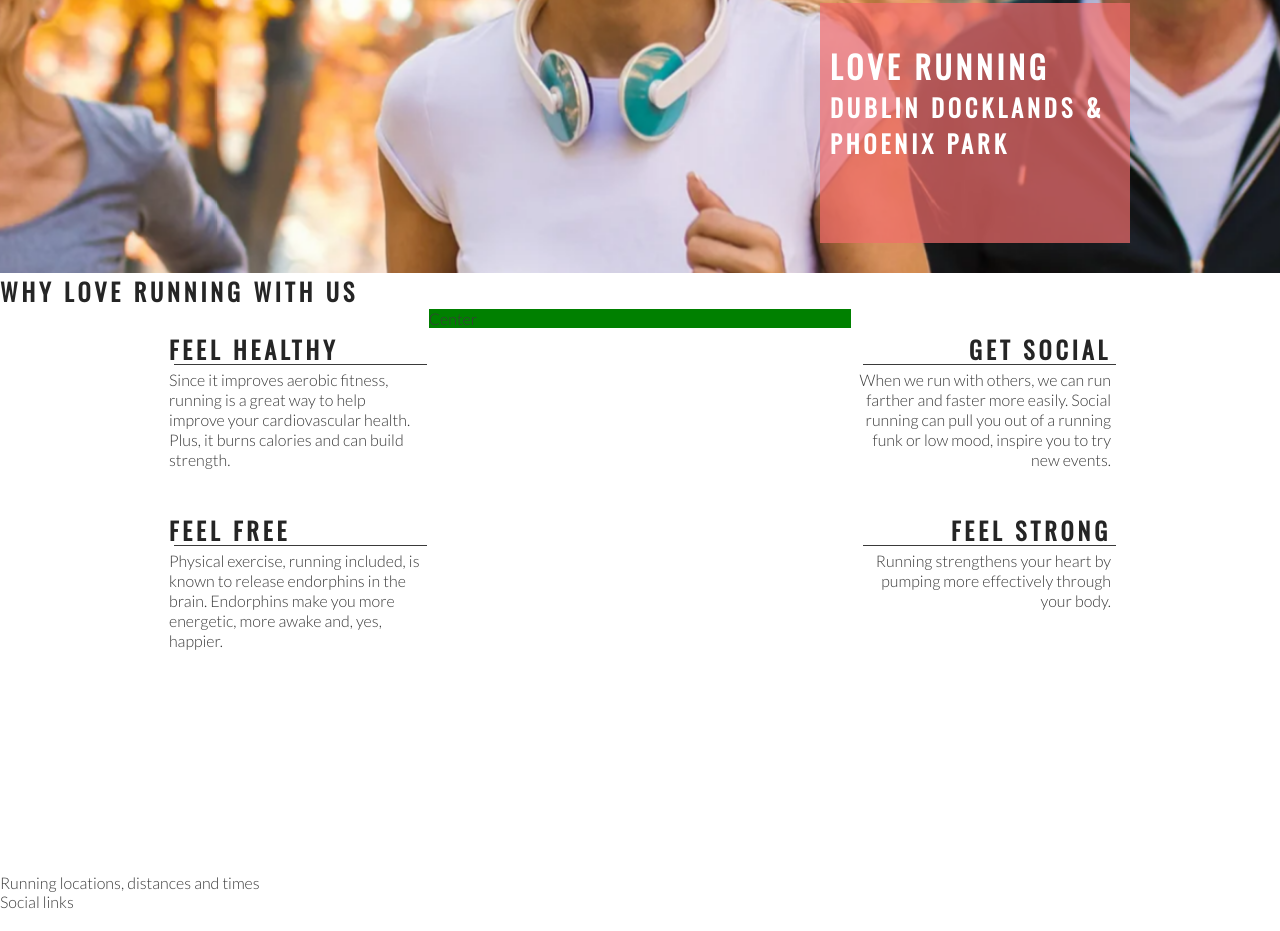
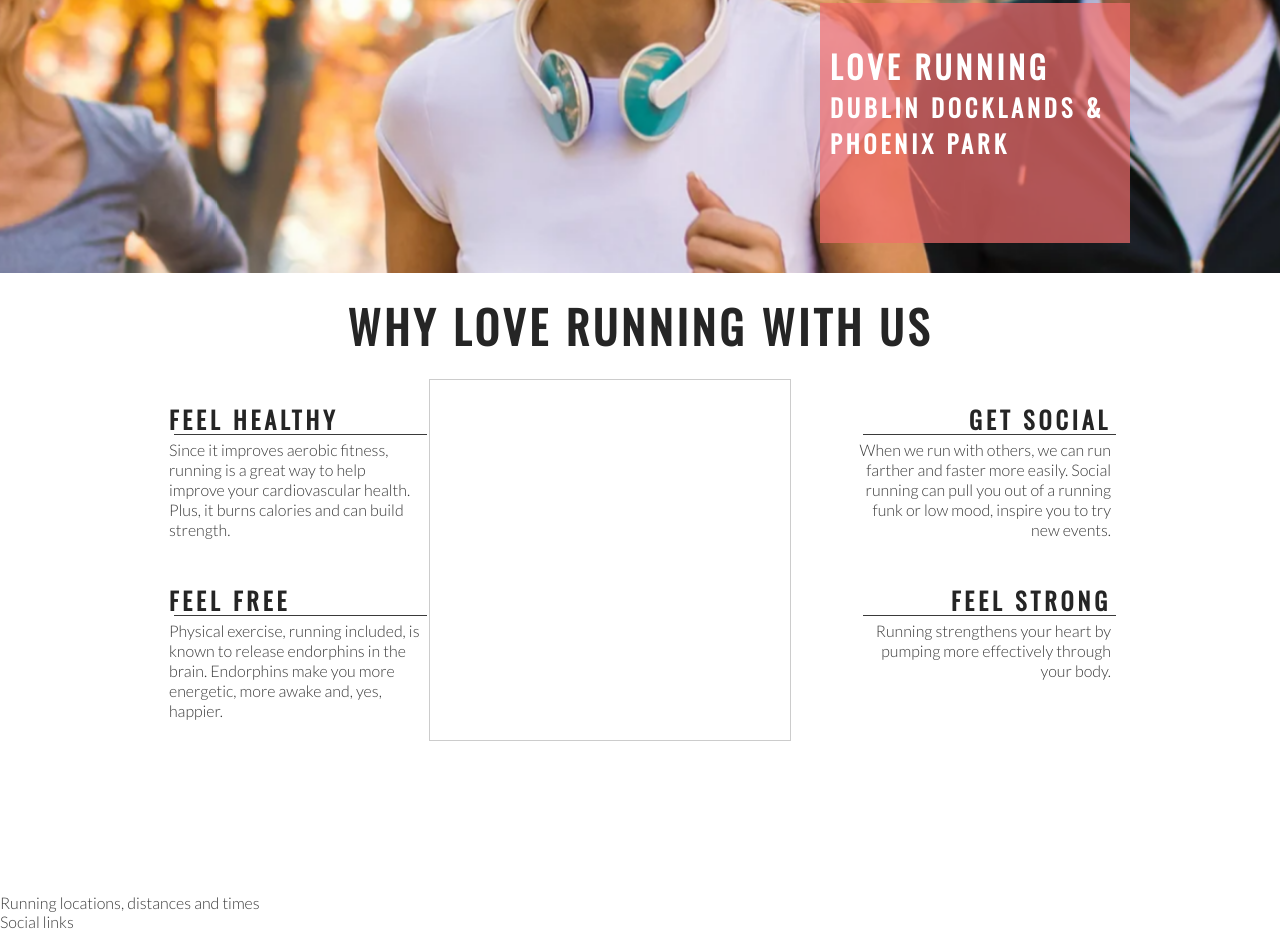
Before and after one commit to Zaccco/Love-runnig-CodeIns, a plain HTML site: page index.html in a window 1280 px wide. Shown: the part 402-1333 px from the top of the page. Drawn offline with nearby package versions, Linux system fonts and the light colour scheme.

Commit message:
Add center image

```diff
--- a/assets/css/style.css
+++ b/assets/css/style.css
@@ -134,7 +134,6 @@ h1, h2 {
 #center-about {
     width: 33%;
     margin: 0 auto;
-    background-color: green;
 }
 
 hr {
@@ -166,3 +165,18 @@ hr {
 .right-about-heading p {
     text-align: right;
 }
+
+#welcome {
+    text-align: center;
+    margin: 20px 0;
+    font-size: 280%;
+}
+
+#circle-container {
+    width: 300px;
+    height: 300px;
+    padding: 30px;
+    border-style: solid;
+    border-color: #ccc;
+    border-width: 1px;
+}
--- a/index.html
+++ b/index.html
@@ -39,7 +39,7 @@
         </div>
     </section>
     <section id="club-ethos">
-        <h1>Why Love Running With Us</h1>
+        <h2 id="welcome">Why Love Running With Us</h2>
         <div id="left-about">
             <div class="left-about-heading">
                 <h2>Feel Healthy</h2>
@@ -64,7 +64,11 @@
                 <p>Running strengthens your heart by pumping more effectively through your body.</p>
             </div>
         </div>
-        <div id="center-about">Center</div>
+        <div id="center-about">
+            <div id="circle-container">
+                <div id=circle-cover-bg></div>
+            </div>
+        </div>
     </section>
     <section>
         Running locations, distances and times
```
